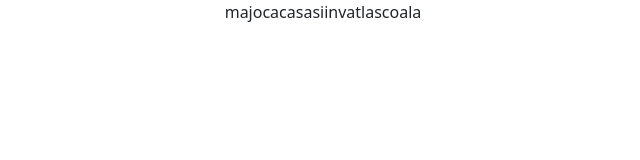
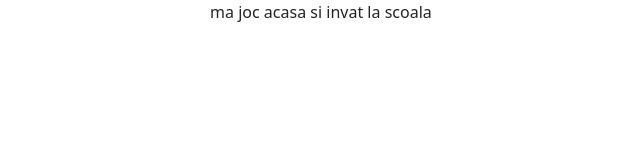
Before and after one commit to CalinTimofte/licenta, a React (Create React App) app: page / in a window 1280 px wide. Shown: the top 160 px of the page, without its empty margins (317-957 px from the left). Built offline with nearby package versions, Linux system fonts and the light colour scheme.

Commit message:
feature: Exercise 1 text selection almost complete (small bug)

```diff
--- a/src/Chapters/LP/Chapter2/Exercise1.js
+++ b/src/Chapters/LP/Chapter2/Exercise1.js
@@ -1,15 +1,18 @@
-import React from "react";
+import React, {useState} from "react";
+import SelectableText from "../../../Reusables/SelectableText";
 
 export default function Exercise1(){
+    let [selectedText, changeSelectedText] = useState("");
+
+    function changeText(text){
+        changeSelectedText(text);
+    }
+
     return(
         <div>
-            <span>ma</span>
-            <span>joc</span>
-            <span>acasa</span>
-            <span>si</span>
-            <span>invat</span>
-            <span>la</span>
-            <span>scoala</span>
+            <SelectableText words = "ma joc acasa si invat la scoala" sentenceHandler = {changeText}/>
+            <br/>
+            {selectedText}
         </div>
     )
 }
--- /dev/null
+++ b/src/Reusables/SelectableText.js
@@ -0,0 +1,50 @@
+import React, {useState} from "react";
+
+function SelectableWord({word}){
+    let [selected, changeSelect] = useState(false);
+
+    let selectedStyle = {backgroundColor: "yellow"}
+    let unselectedStytle = {}
+
+    function toggle(){
+        changeSelect(!selected)
+    }
+
+    return(
+        <span onClick = {toggle} style = {selected? selectedStyle : unselectedStytle}>{word}</span>
+    )
+}
+
+function SelectableText({sentenceHandler, words}){
+    let [selectedText, changeSelectedText] = useState("");
+    let [clickedWords, modifyClickedWordsArr] = useState({words: words.split(" "), activeArr: words.split(" ").map(() => false)})
+
+    function recompileSelection(){
+        changeSelectedText("");
+        clickedWords.activeArr.forEach((active, index) => {
+                if(active){
+                    changeSelectedText(selectedText => selectedText += clickedWords.words[index]);
+                    changeSelectedText(selectedText => selectedText += " ");
+                }
+            })
+        sentenceHandler(selectedText);
+    }
+
+    function changeClickedWords(index){
+        let newActiveArr = clickedWords.activeArr
+        newActiveArr[index] = !(newActiveArr[index])
+        modifyClickedWordsArr({words: clickedWords.words, activeArr: newActiveArr})
+        recompileSelection()
+    }
+
+    return(
+        <div>
+            {clickedWords.words.map((word, index) => (
+                <span key = {index} onClick = {() => changeClickedWords(index)}><SelectableWord word = {word}/>&nbsp;</span>
+            ))}
+        </div>
+    )
+
+}
+
+export default SelectableText;
```
